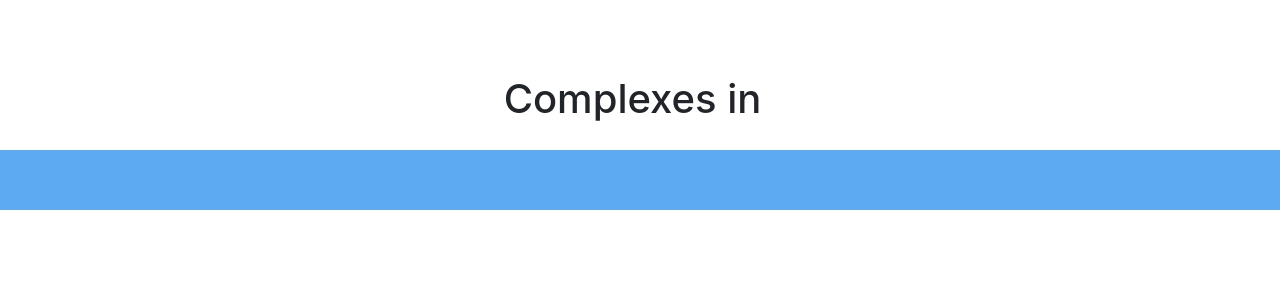
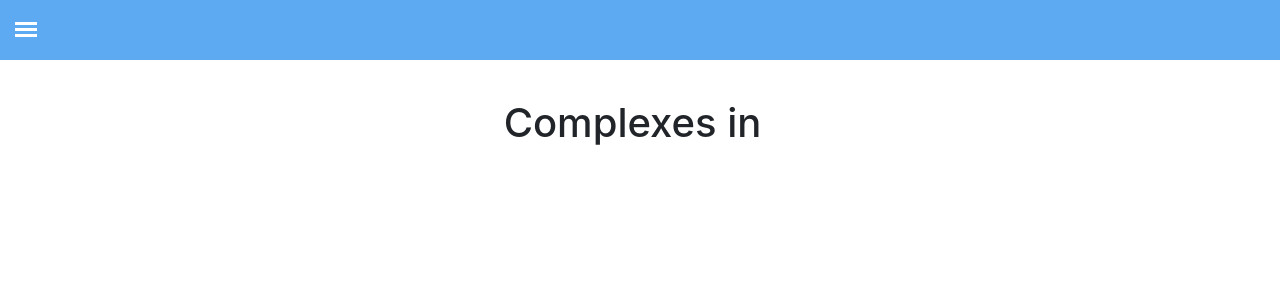
Before and after one commit to ChicoState/rent-review, a Django app: page /1/ in a window 1280 px wide. Shown: the top 300 px of the page. Run offline with Django 4.2, Linux system fonts and the light colour scheme; data that the repository does not hold is empty; some libraries are stand-ins or nearby versions.

Commit message:
Closes #18

```diff
--- a/static/css/hammenu.css
+++ b/static/css/hammenu.css
@@ -9,6 +9,7 @@
     height: 60px !important;
     overflow: hidden;
     z-index: 10;
+    top:0;
 }
 
 .main {
--- a/static/css/home.css
+++ b/static/css/home.css
@@ -1,4 +1,6 @@
-
+div {
+  display: inline;
+}
 form {
   vertical-align: top;
 }
@@ -24,6 +26,8 @@ form {
 
 }
 
+#company-name {
+}
 
 
 
```
